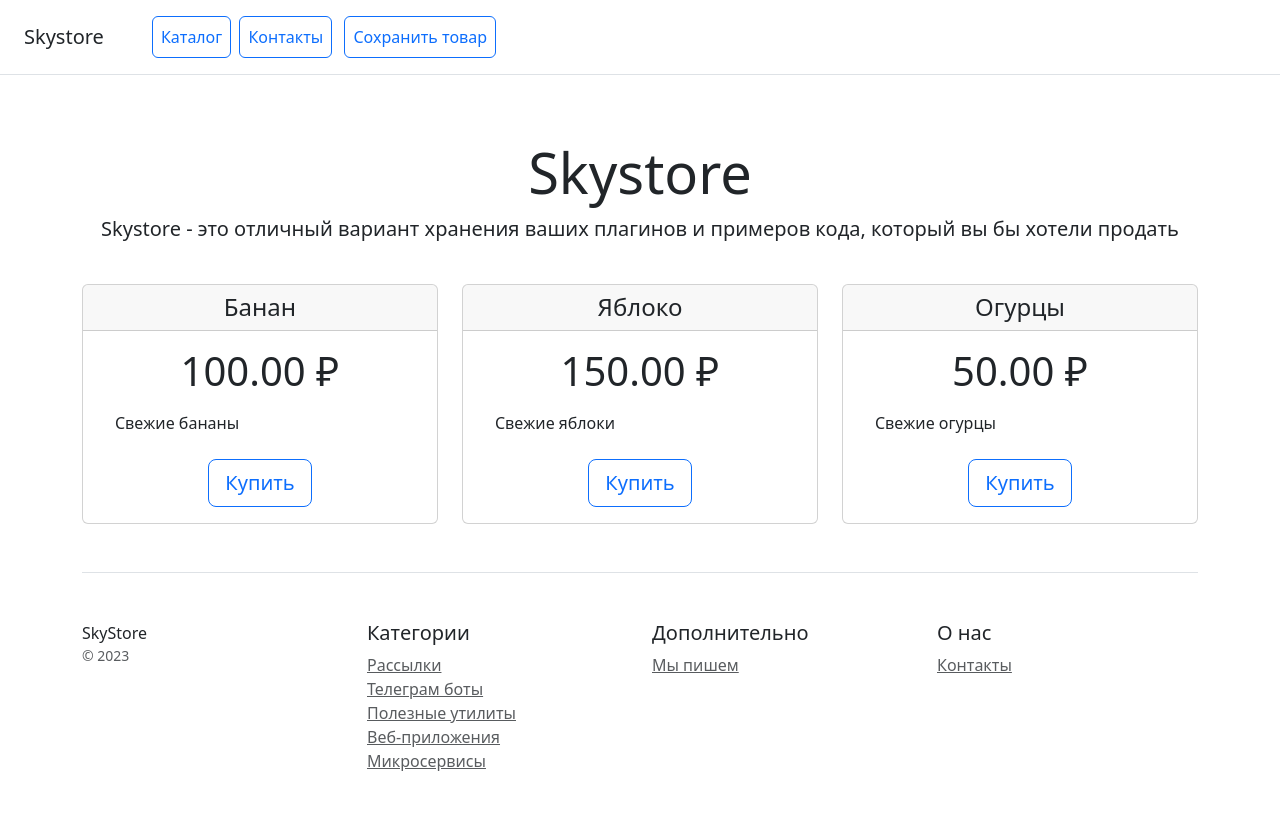
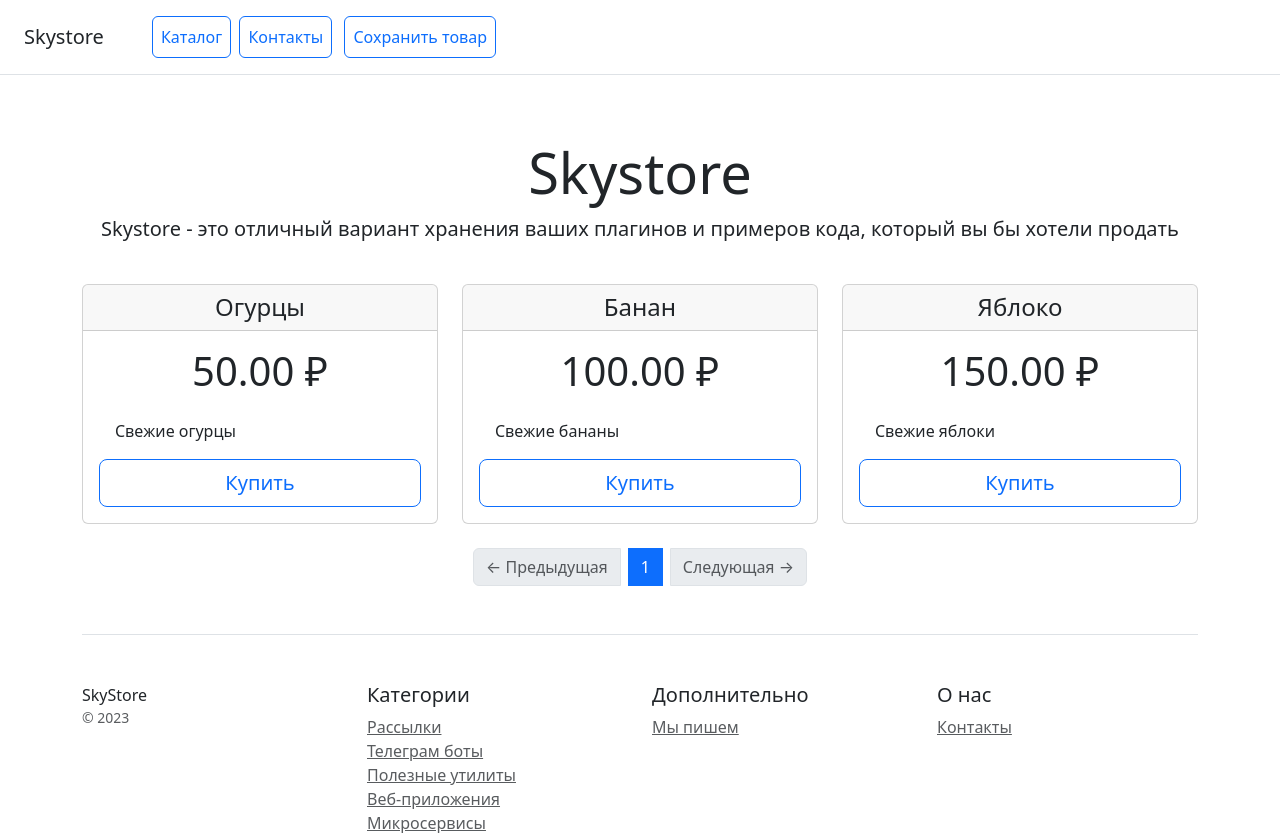
Before and after one commit to Rustem-Umerov/first_django_project, a Django app: page / in a window 1280 px wide. Shown: the top 833 px of the page. Before the commit the page ends 771 px from the top, so only its background shows below. Run offline with Django 5.2, Linux system fonts and the light colour scheme; data comes from the database, SQL or seed files in the repository; parts of the project's set-up code (start-up, migrations or seed data) failed here and were passed over.

Commit message:
Added functionality for paginated product listings on the home page.

```diff
--- a/catalog/admin.py
+++ b/catalog/admin.py
@@ -20,7 +20,7 @@ class ProductAdmin(admin.ModelAdmin):  # type: ignore[type-arg]
     list_display_links = ("name",)
 
     def save_model(
-        self, request: HttpRequest, obj: Product, form: ModelForm[Product], change: bool
+        self, request: HttpRequest, obj: Product, form: ModelForm, change: bool
     ) -> None:
         # Если объект новый (создаётся впервые)
         if not obj.pk:
--- a/catalog/forms.py
+++ b/catalog/forms.py
@@ -3,7 +3,7 @@ from django import forms
 from .models import Product
 
 
-class ProductForm(forms.ModelForm[Product]):
+class ProductForm(forms.ModelForm):
     """
     Форма для создания и редактирования продуктов.
     Основана на модели Product.
--- a/catalog/templates/catalog/home.html
+++ b/catalog/templates/catalog/home.html
@@ -6,24 +6,69 @@
 
 {% block content %}
 <div class="row  row-cols-1 row-cols-sm-2 row-cols-md-3 g-4 text-center">
-    {% for product in products %}
+    {% for product in page_obj %}
     <div class="col">
-        <div class="card h-100">
+        <div class="card h-100 d-flex flex-column">
             <div class="card-header">
                 <h4 class="my-0 font-weight-normal">{{ product.name }}</h4>
             </div>
-            <div class="card-body">
+            <div class="card-body d-flex flex-column">
                 <h1 class="card-title pricing-card-title">{{product.price}} ₽</h1>
-                <ul class="list-unstyled mt-3 mb-4 text-start m-3">
-                    <li>{{product.description|truncatechars:100}}</li>
-                </ul>
+
+                <p class="text-start m-3 mb-3 overflow-hidden">
+                    {{ product.description|truncatechars:100 }}
+                </p>
+
                 <a href="{% url 'catalog:product_detail' product.pk %}"
-                   class="btn btn-lg btn-block btn-outline-primary">
+                   class="btn btn-lg btn-block btn-outline-primary mt-auto">
                     Купить
                 </a>
             </div>
         </div>
     </div>
+    {% empty %}
+    <div class="col-12">
+        <div class="alert alert-info text-center mt-4">
+            Товаров нет
+        </div>
+    </div>
     {% endfor %}
 </div>
+
+<nav aria-label="Pagination" class="mt-4">
+    <ul class="pagination justify-content-center align-items-center">
+
+        <!-- Левая кнопка -->
+        {% if page_obj.has_previous %}
+        <li class="page-item me-2">
+            <a class="page-link" href="?page={{page_obj.previous_page_number}}"> ← Предыдущая </a>
+        </li>
+        {% else %}
+        <li class="page-item disabled me-2">
+            <span class="page-link">← Предыдущая</span>
+        </li>
+        {% endif %}
+
+        <!-- Центр — номера страниц -->
+        {% for num in page_range %}
+        {% if num == page_obj.number %}
+        <li class="page-item active"><span class="page-link">{{ num }}</span></li>
+        {% else %}
+        <li class="page-item"><a class="page-link" href="?page={{ num }}">{{ num }}</a></li>
+        {% endif %}
+        {% endfor %}
+
+        <!-- Правая кнопка -->
+        {% if page_obj.has_next %}
+        <li class="page-item ms-2">
+            <a class="page-link" href="?page={{page_obj.next_page_number}}"> Следующая → </a>
+        </li>
+        {% else %}
+        <li class="page-item disabled ms-2">
+            <span class="page-link">Следующая →</span>
+        </li>
+        {% endif %}
+    </ul>
+
+</nav>
 {% endblock %}
--- a/catalog/views.py
+++ b/catalog/views.py
@@ -1,37 +1,42 @@
 from typing import Any
 
+from django.core.paginator import EmptyPage, PageNotAnInteger, Paginator
 from django.http import HttpRequest, HttpResponse
 from django.shortcuts import get_object_or_404, redirect, render
 
 from .forms import ProductForm
 from .models import Contact, Product
 
-
-def get_last_products(count: int) -> list[Product]:
-    """
-    Возвращает последние count продуктов, отсортированные по дате создания.
-
-    :param count: Количество элементов
-    :return: Список объектов Product
-    """
-
-    return list(Product.objects.order_by("-created_at")[:count])
+PER_PAGE = 12
 
 
-def print_products(products: list[Product]) -> None:
-    """
-    Выводит информацию о продуктах в консоль сервера.
+# **** Данная функция нужна была для первых заданий. Сейчас не используется.
+# def get_last_products(count: int) -> list[Product]:
+#     """
+#     Возвращает последние count продуктов, отсортированные по дате создания.
+#
+#     :param count: Количество элементов
+#     :return: Список объектов Product
+#     """
+#
+#     return list(Product.objects.order_by("-created_at")[:count])
 
-    :param products: Список объектов Product
-    """
 
-    for prod in products:
-        print(
-            f"Название продукта: {prod.name}, "
-            f"Цена: {prod.price}, "
-            f"Категория: {prod.category}, "
-            f"Дата создания: {prod.created_at}"
-        )
+# **** Данная функция нужна была для первых заданий. Сейчас не используется.
+# def print_products(products: list[Product]) -> None:
+#     """
+#     Выводит информацию о продуктах в консоль сервера.
+#
+#     :param products: Список объектов Product
+#     """
+#
+#     for prod in products:
+#         print(
+#             f"Название продукта: {prod.name}, "
+#             f"Цена: {prod.price}, "
+#             f"Категория: {prod.category}, "
+#             f"Дата создания: {prod.created_at}"
+#         )
 
 
 def home(request: HttpRequest) -> HttpResponse:
@@ -42,9 +47,49 @@ def home(request: HttpRequest) -> HttpResponse:
     :return: Ответ с отрендеренным шаблоном home.html.
     """
 
-    products = get_last_products(5)
-    print_products(products)
-    context = {"products": products}
+    # Получение QuerySet
+    qs_products = Product.objects.all()
+
+    # Создаем объект Paginator
+    paginator = Paginator(qs_products, PER_PAGE)
+
+    # Получение номера страницы из запроса
+    page_number = request.GET.get("page", 1)
+
+    # Попытка получить объекты для одной страницы
+    try:
+        page_obj = paginator.page(page_number)
+
+    except PageNotAnInteger:
+        # если не число — первая страница
+        page_obj = paginator.page(1)
+
+    except EmptyPage:
+        # приводим к int, потому что page_number — строка
+        num = int(page_number)
+
+        if num < 1:
+            # если меньше 1, то первая страницы
+            page_obj = paginator.page(1)
+        else:
+            # если слишком большой номер — последняя страница
+            page_obj = paginator.page(paginator.num_pages)
+
+    # Формирование диапазона страниц, для навигации
+    current_page = page_obj.number
+    total_page = paginator.num_pages
+
+    start_page = max(current_page - 5, 1)
+    end_page = min(current_page + 5, total_page)
+
+    page_range = range(start_page, end_page + 1)
+
+    context = {
+        "page_obj": page_obj,
+        "paginator": paginator,
+        "page_range": page_range,
+    }
+
     return render(request=request, template_name="catalog/home.html", context=context)
 
 
--- a/mypy.ini
+++ b/mypy.ini
@@ -1,10 +1,10 @@
 [mypy]
-# plugins = mypy_django_plugin.main
+plugins = mypy_django_plugin.main
 ignore_missing_imports = True
 strict = True
 
 [mypy.plugins.django-stubs]
 django_settings_module = "config.settings"
 
-[mypy-*.models]
+[mypy-catalog.*]
 ignore_errors = True
--- a/pyproject.toml
+++ b/pyproject.toml
@@ -29,5 +29,5 @@ pre-commit = "^4.5.1"
 black = "^26.3.1"
 flake8 = "^7.3.0"
 isort = "^8.0.1"
-mypy = "^1.20.0"
+mypy = "1.19.1"
 django-stubs = "^6.0.2"
```
Also changed, not shown: 1 other file.
